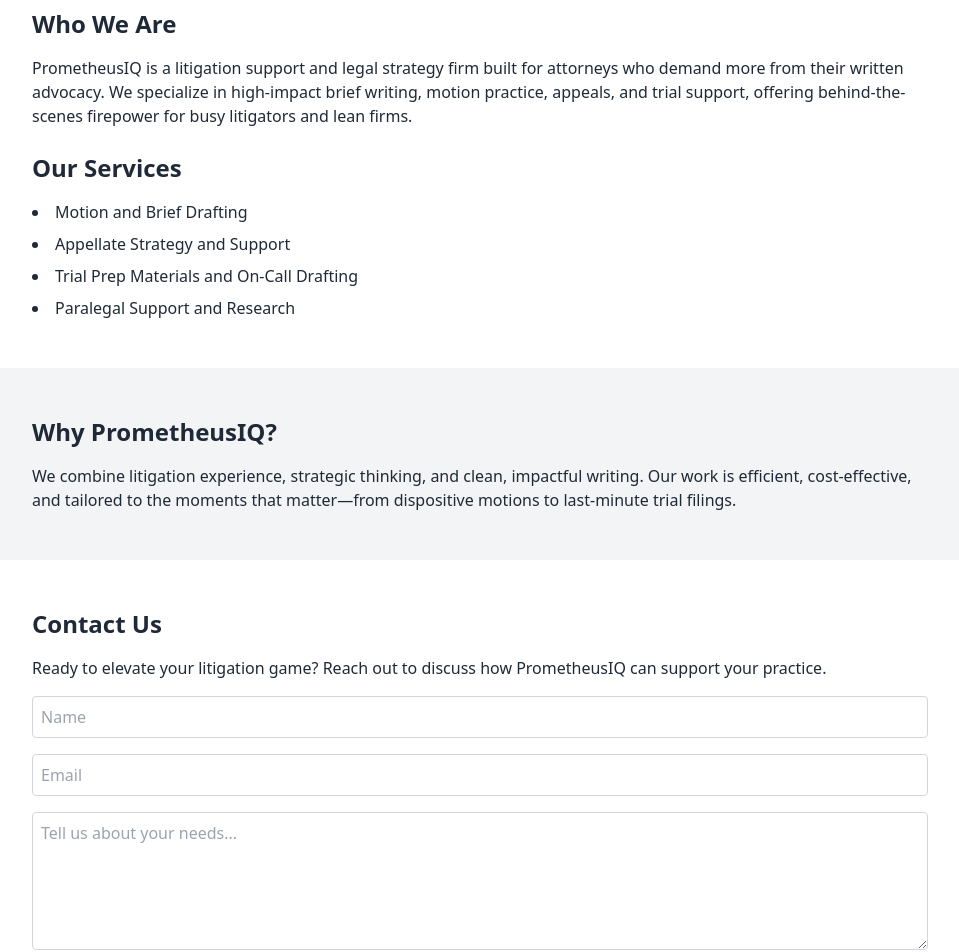
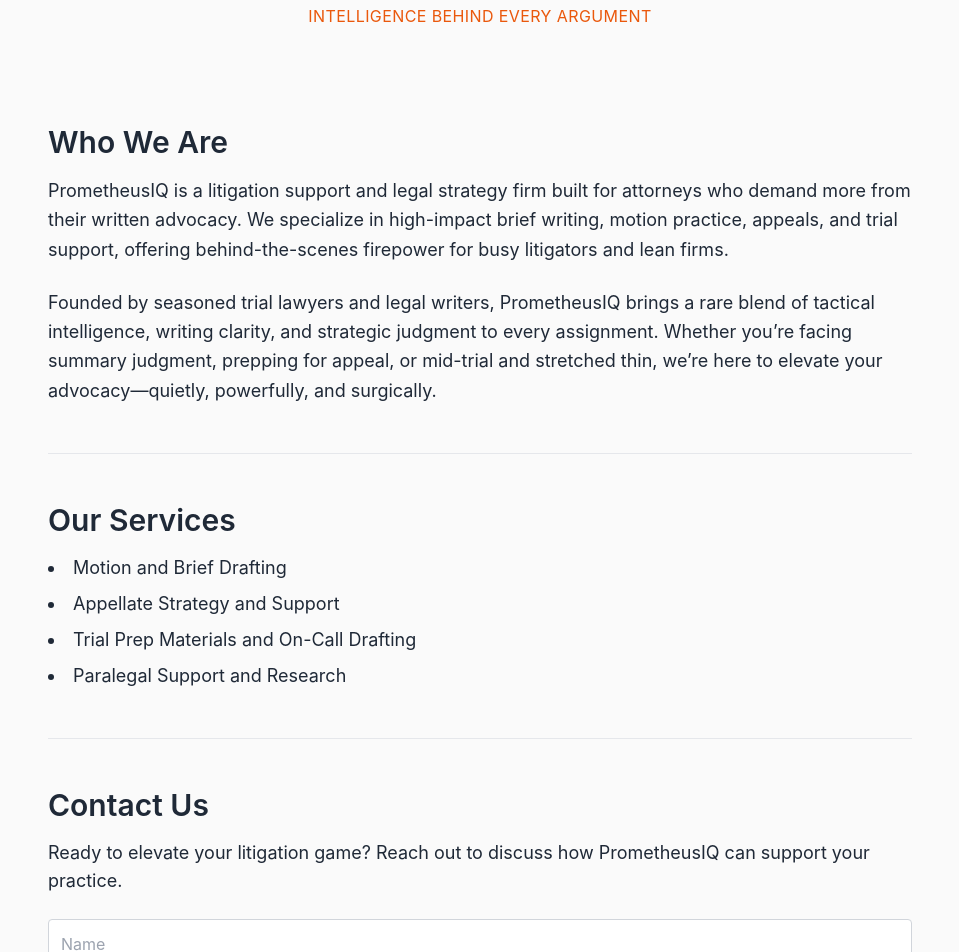
Before and after one commit to prometheusiq/prometheusiq-site, a React (Vite) app: page / in a window 1280 px wide. Shown: the part 220-1172 px from the top of the page, without its empty margins (160-1119 px from the left). Built offline with nearby package versions, Linux system fonts and the light colour scheme.

Commit message:
Added logo and layout updates

```diff
--- a/src/PrometheusIQWebsite.jsx
+++ b/src/PrometheusIQWebsite.jsx
@@ -1,21 +1,32 @@
 import React from "react";
+import logo from "../public/logo.png";
 
 export default function PrometheusIQWebsite() {
   return (
-    <div className="min-h-screen bg-white text-gray-800 p-6">
-      <header className="text-center py-10">
-        <h1 className="text-4xl font-bold tracking-wide">PrometheusIQ</h1>
-        <p className="text-lg text-orange-600 mt-2">Intelligence Behind Every Argument</p>
+    <div className="min-h-screen bg-neutral-50 text-gray-800 font-[Inter]">
+      <header className="text-center py-12">
+        <img src={logo} alt="PrometheusIQ logo" className="mx-auto w-32 md:w-40" />
+        <p className="text-md text-orange-600 mt-4 tracking-wide uppercase">Intelligence Behind Every Argument</p>
       </header>
 
-      <section className="max-w-4xl mx-auto py-12">
-        <h2 className="text-2xl font-semibold mb-4">Who We Are</h2>
-        <p className="mb-6">
-          PrometheusIQ is a litigation support and legal strategy firm built for attorneys who demand more from their written advocacy. We specialize in high-impact brief writing, motion practice, appeals, and trial support, offering behind-the-scenes firepower for busy litigators and lean firms.
+      <main className="max-w-4xl mx-auto px-4">
+        <section className="py-12 border-b">
+          <h2 className="text-3xl font-semibold mb-4">Who We Are</h2>
+          <p className="text-lg leading-relaxed">
+            PrometheusIQ is a litigation support and legal strategy firm built for attorneys who demand more from their written advocacy.
+            We specialize in high-impact brief writing, motion practice, appeals, and trial support, offering behind-the-scenes firepower
+            for busy litigators and lean firms.
           </p>
+          <p className="mt-6 text-lg leading-relaxed">
+            Founded by seasoned trial lawyers and legal writers, PrometheusIQ brings a rare blend of tactical intelligence, writing clarity,
+            and strategic judgment to every assignment. Whether you’re facing summary judgment, prepping for appeal, or mid-trial and
+            stretched thin, we’re here to elevate your advocacy—quietly, powerfully, and surgically.
+          </p>
+        </section>
 
-        <h2 className="text-2xl font-semibold mb-4">Our Services</h2>
-        <ul className="list-disc list-inside space-y-2">
+        <section className="py-12 border-b">
+          <h2 className="text-3xl font-semibold mb-4">Our Services</h2>
+          <ul className="list-disc list-inside space-y-2 text-lg">
             <li>Motion and Brief Drafting</li>
             <li>Appellate Strategy and Support</li>
             <li>Trial Prep Materials and On-Call Drafting</li>
@@ -23,29 +34,21 @@
           </ul>
         </section>
 
-      <section className="bg-gray-100 py-12 px-6">
-        <div className="max-w-4xl mx-auto">
-          <h2 className="text-2xl font-semibold mb-4">Why PrometheusIQ?</h2>
-          <p>
-            We combine litigation experience, strategic thinking, and clean, impactful writing. Our work is efficient, cost-effective, and tailored to the moments that matter—from dispositive motions to last-minute trial filings.
-          </p>
-        </div>
-      </section>
-
-      <section className="max-w-4xl mx-auto py-12">
-        <h2 className="text-2xl font-semibold mb-4">Contact Us</h2>
-        <p className="mb-4">
+        <section className="py-12 border-b">
+          <h2 className="text-3xl font-semibold mb-4">Contact Us</h2>
+          <p className="text-lg mb-6">
             Ready to elevate your litigation game? Reach out to discuss how PrometheusIQ can support your practice.
           </p>
           <form className="space-y-4">
-          <input className="w-full p-2 border border-gray-300 rounded" type="text" placeholder="Name" />
-          <input className="w-full p-2 border border-gray-300 rounded" type="email" placeholder="Email" />
-          <textarea className="w-full p-2 border border-gray-300 rounded" rows="5" placeholder="Tell us about your needs..."></textarea>
-          <button className="bg-orange-600 text-white px-6 py-2 rounded hover:bg-orange-700" type="submit">
+            <input className="w-full p-3 border border-gray-300 rounded" type="text" placeholder="Name" />
+            <input className="w-full p-3 border border-gray-300 rounded" type="email" placeholder="Email" />
+            <textarea className="w-full p-3 border border-gray-300 rounded" rows="5" placeholder="Tell us about your needs..."></textarea>
+            <button className="bg-orange-600 text-white px-6 py-3 rounded hover:bg-orange-700 transition" type="submit">
               Send Message
             </button>
           </form>
         </section>
+      </main>
 
       <footer className="text-center py-8 text-sm text-gray-500">
         © {new Date().getFullYear()} PrometheusIQ. All rights reserved.
```
Also changed, not shown: public/logo.png (added). Lines whose indentation alone changed are shown as unchanged.
